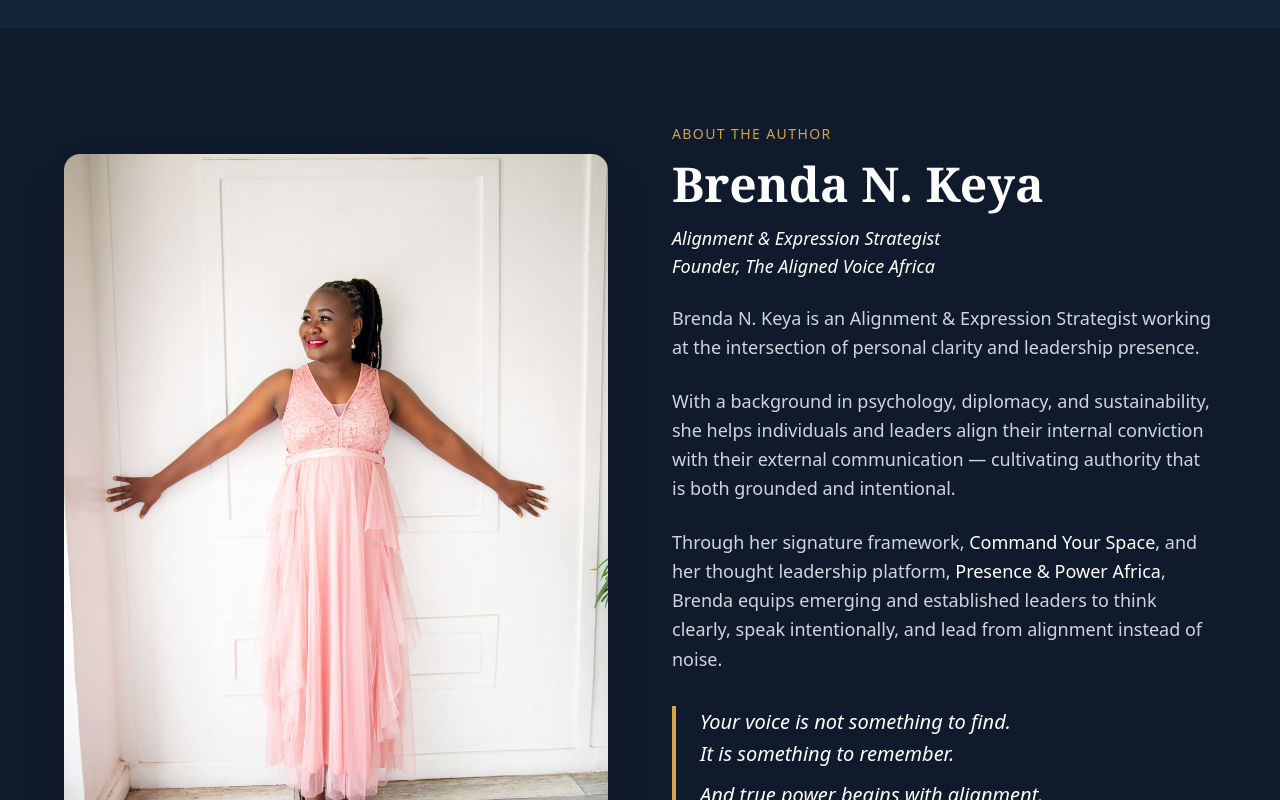
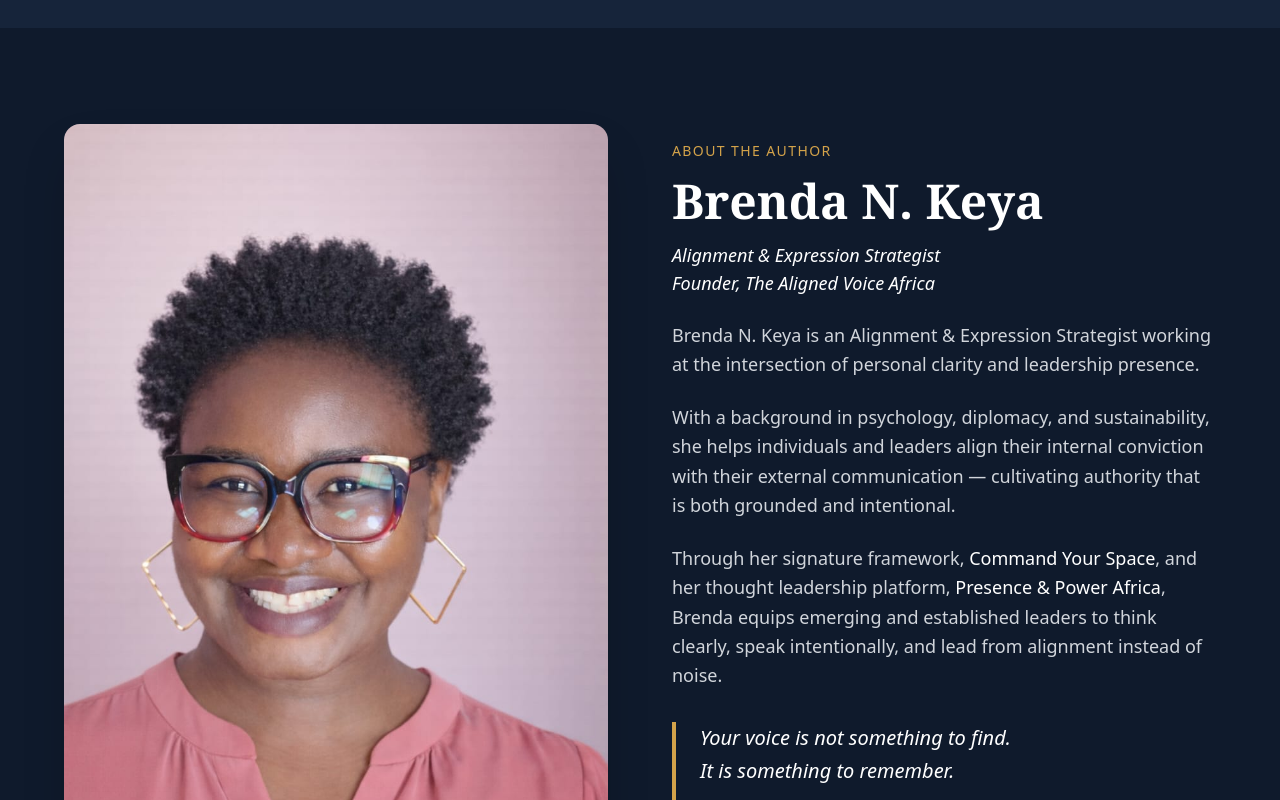
Before and after one commit to mashadesignworld/brenda, a Next.js app: page /clarity-blueprint in a window 1280 px wide. Shown: the part 1980-2780 px from the top of the page. Built offline with nearby package versions, Linux system fonts and the light colour scheme.

Commit message:
pic change

```diff
--- a/app/clarity-blueprint/page.tsx
+++ b/app/clarity-blueprint/page.tsx
@@ -118,7 +118,7 @@ export default function ClarityBlueprint() {
     {/* Image */}
     <div>
       <Image
-        src="/4.jpg"
+        src="/brendapp2.jpeg"
         alt="Brenda N. Keya"
         className="rounded-2xl shadow-2xl"
         width={600}
```
Also changed, not shown: public/brendapp1.jpeg (added), public/brendapp2.jpeg (added).
